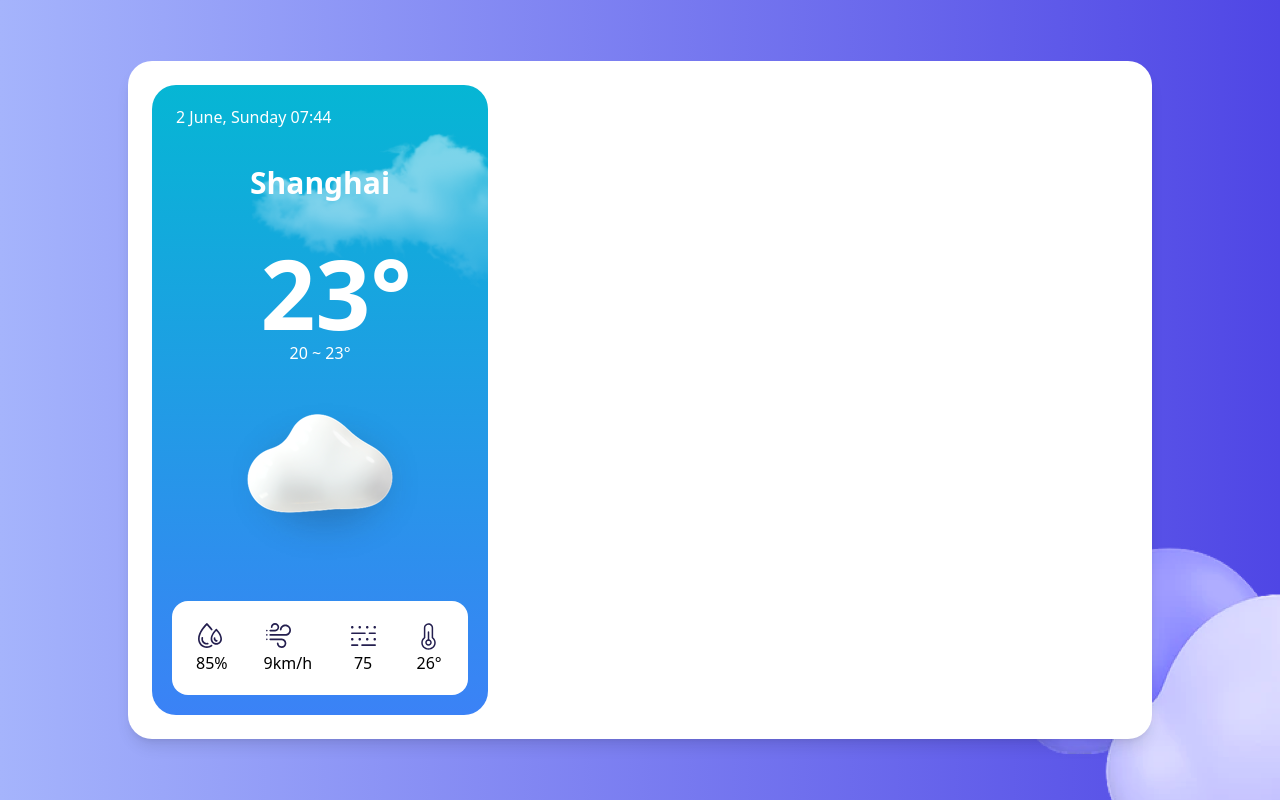
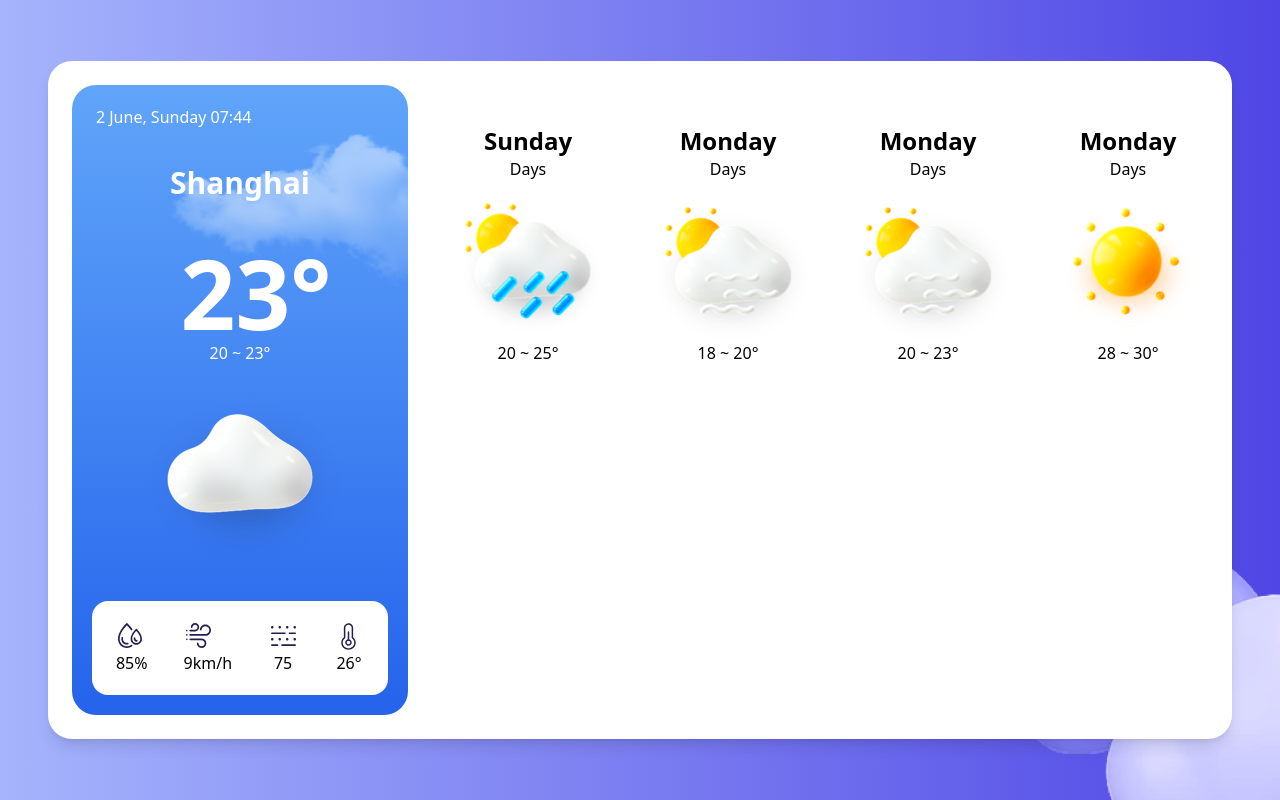
Before and after one commit to s3713434/weather-app, a React (Create React App) app: page / in a window 1280 px wide. Built offline with nearby package versions, Linux system fonts and the light colour scheme.

Commit message:
Forecast component: Layout Finished

```diff
--- a/src/components/BackgroundImage/BackgroundImage.jsx
+++ b/src/components/BackgroundImage/BackgroundImage.jsx
@@ -2,9 +2,9 @@ import React from 'react'
 import bg from '../../assets/background.png'
 export default function BackgroundImage({children}) {
   return (
-    <div className='min-h-screen bg-gradient-to-r from-indigo-300 to-indigo-600 relative flex items-center justify-center'>
+    <div className='min-h-screen bg-gradient-to-r from-indigo-300 to-indigo-600 relative flex items-center justify-center box-border overflow-hidden'>
       <img src={bg} alt="Background" className='absolute bottom-0 right-0'/>
-      <div className='relative z-10 w-4/5 h-4/5 '>
+      <div className='relative z-10 '>
         {children}
       </div>
     </div>
--- a/src/components/WeatherCard/WeatherCard.jsx
+++ b/src/components/WeatherCard/WeatherCard.jsx
@@ -1,10 +1,14 @@
 import React from 'react'
 import CurrentCity from './components/CurrentCity'
+import Forecast from './components/Forecast'
 
 export default function WeatherCard() {
   return (
-    <div className='bg-white w-full p-6 shadow-lg rounded-3xl flex'>
+    <div className='bg-white p-6 shadow-lg rounded-3xl flex space-x-10 min-w-max border-box'>
       <CurrentCity/>
+      <div className='flex flex-col align-center w-full'>
+        <Forecast />
+      </div>
     </div>
   )
 }
--- a/src/components/WeatherCard/components/CurrentCity/CurrentCity.jsx
+++ b/src/components/WeatherCard/components/CurrentCity/CurrentCity.jsx
@@ -8,7 +8,7 @@ import Meta from './Meta'
 
 export default function CurrentCity() {
   return (
-    <div className='relative h-full bg-gradient-to-b from-cyan-500 to-blue-500 rounded-3xl overflow-hidden box-border flex flex-col min-w-max'>
+    <div className='relative w-3/12 h-full bg-gradient-to-b from-blue-400 to-blue-600 rounded-3xl overflow-hidden box-border flex flex-col min-w-max'>
       <img src={bg} alt="cloudy" className='absolute inset-0 w-full h-full object-cover z-0' />
       <CurrentDate className={'text-white ms-6 mb-4 mt-5'}/>
       <div className='relative z-10 flex flex-col items-center justify-cente text-center p-5 size-full'>
--- /dev/null
+++ b/src/components/WeatherCard/components/Forecast/Forecast.jsx
@@ -0,0 +1,47 @@
+import {React,useState} from 'react'
+import cloudy from '../../../../assets/weather_icon/Cloudy.png'
+import cloudyDay from '../../../../assets/weather_icon/Cloudy_day.png'
+import hail from '../../../../assets/weather_icon/Hail.png'
+import rain from '../../../../assets/weather_icon/Rain.png'
+import snow from '../../../../assets/weather_icon/Snow.png'
+import sunny from '../../../../assets/weather_icon/Sunny.png'
+
+export default function Forecast() {
+  const [dateTime, setTime] = useState(new Date());
+
+  const date = dateTime.getDate();
+  const month = dateTime.toLocaleString('en-US', { month: 'long' });
+  const weekday = dateTime.toLocaleString('en-US', { weekday: 'long' });
+  return (
+    <ul className='flex w-full text-center my-10 space-x-10'>
+      <li>
+        <h2 className='text-2xl font-semibold'>{weekday}</h2>
+        <p>Days</p>
+        <img className='size-40' src={rain} alt={rain} />
+        <p>20 ~ 25°</p>
+      </li>
+
+      <li>
+        <h2 className='text-2xl font-semibold'>Monday</h2>
+        <p>Days</p>
+        <img className='size-40' src={cloudyDay} alt={cloudyDay} />
+        <p>18 ~ 20°</p>
+      </li>
+
+      <li>
+        <h2 className='text-2xl font-semibold'>Monday</h2>
+        <p>Days</p>
+        <img className='size-40' src={cloudyDay} alt={cloudyDay} />
+        <p>20 ~ 23°</p>
+      </li>
+
+      <li>
+        <h2 className='text-2xl font-semibold'>Monday</h2>
+        <p>Days</p>
+        <img className='size-40' src={sunny} alt={sunny} />
+        <p>28 ~ 30°</p>
+      </li>
+
+    </ul>
+  )
+}
--- /dev/null
+++ b/src/components/WeatherCard/components/Forecast/index.jsx
@@ -0,0 +1 @@
+export { default } from './Forecast'
--- /dev/null
+++ b/src/components/WeatherCard/components/SearchBar/SearchBar.jsx
@@ -0,0 +1,9 @@
+import React from 'react'
+
+export default function SearchBar() {
+  return (
+    <div>
+
+    </div>
+  )
+}
```
